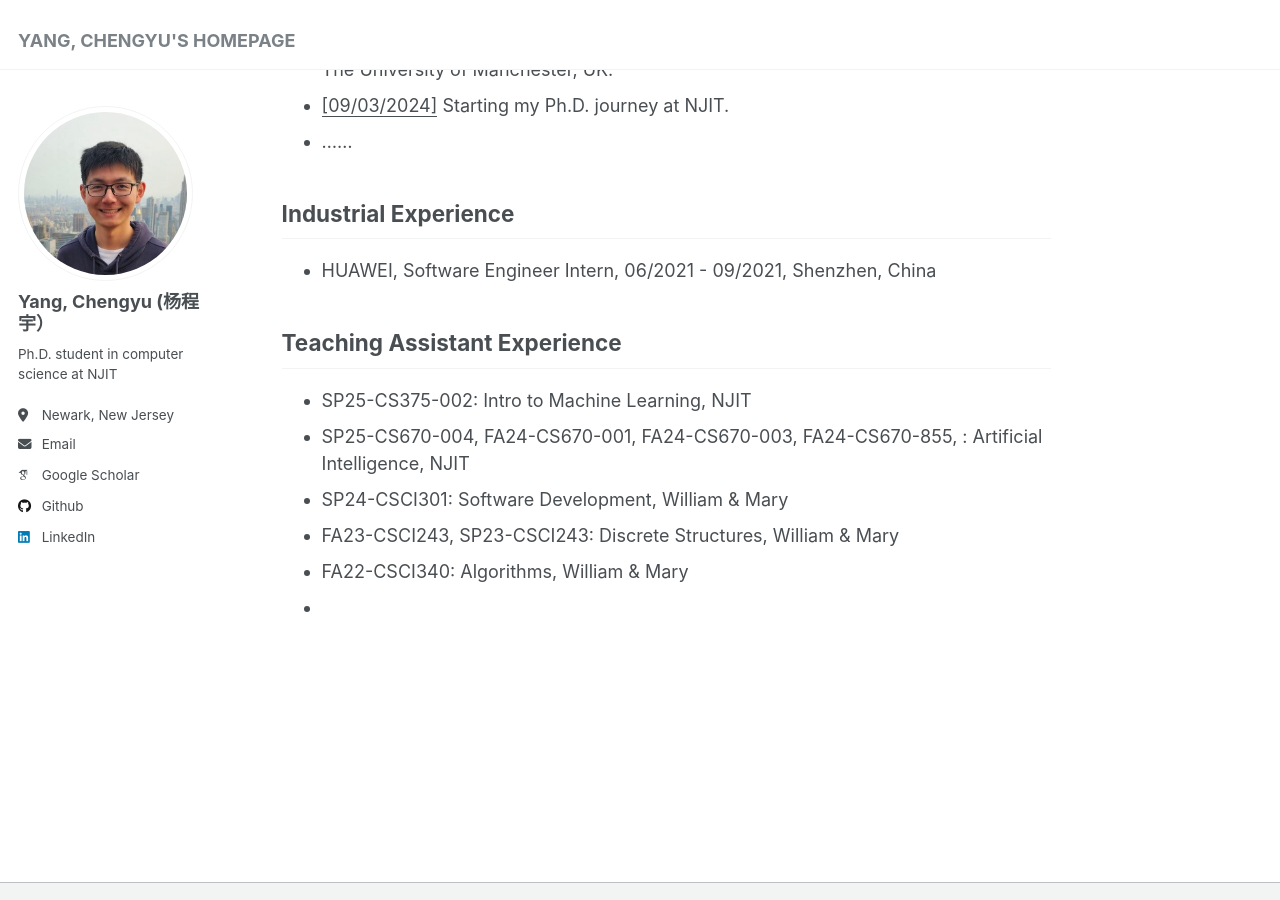
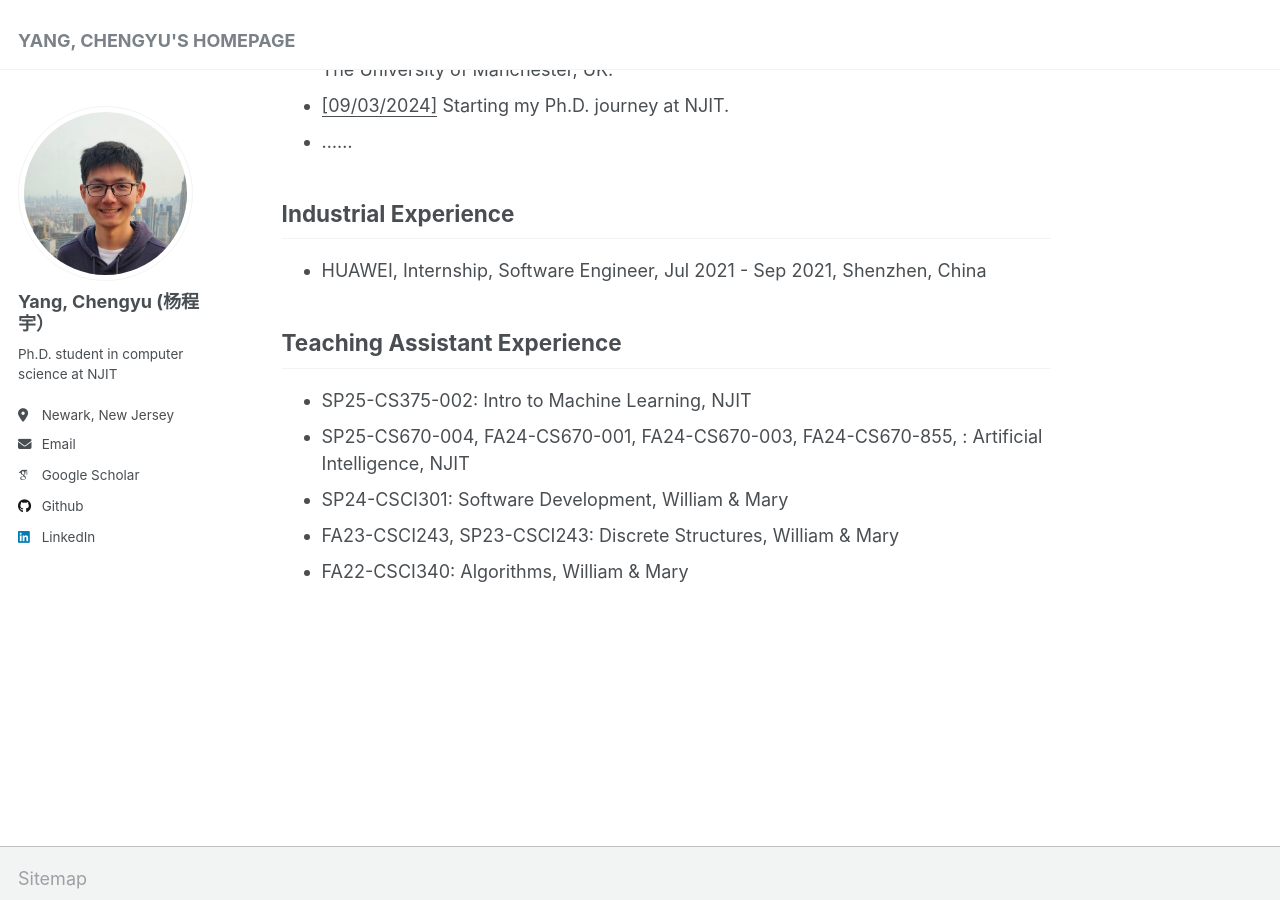
Before and after one commit to chengyuyang-njit/chengyuyang-njit.github.io, a Jekyll site: the page built from _pages/about.md, in a window 1280 px wide and 900 px high, scrolled down 986 px. Built offline with Jekyll 4.4.1, drawn with Linux system fonts in a browser that asks for light colours; some web fonts are replaced.

Commit message:
Update about.md

```diff
--- a/_pages/about.md
+++ b/_pages/about.md
@@ -30,7 +30,7 @@ Latest News
 
 Industrial Experience
 ------
--  HUAWEI, Software Engineer Intern, 06/2021 - 09/2021, Shenzhen, China
+-  HUAWEI, Internship, Software Engineer, Jul 2021 - Sep 2021, Shenzhen, China
 
 
 Teaching Assistant Experience
@@ -40,4 +40,3 @@ Teaching Assistant Experience
 - SP24-CSCI301: Software Development, William & Mary
 - FA23-CSCI243, SP23-CSCI243: Discrete Structures, William & Mary
 - FA22-CSCI340: Algorithms, William & Mary
--
```
